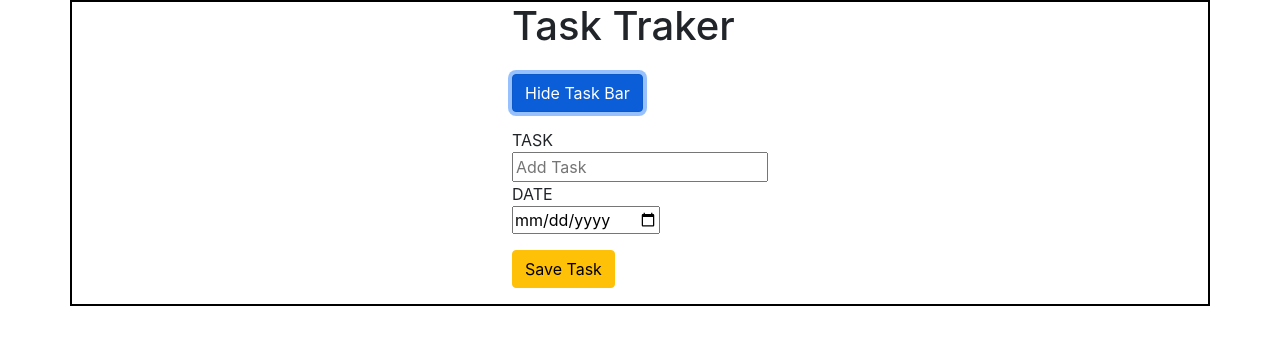
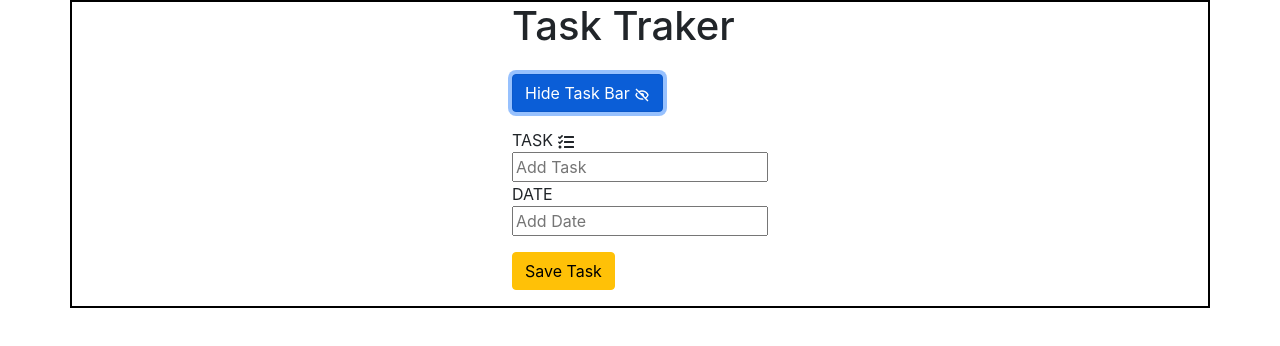
Before and after one commit to yaserdemet/Task-Tracker-React, a React (Create React App) app: page / in a window 1280 px wide. Both pictures are taken after a click on the button "Show Task Bar". Shown: the top 346 px of the page. Built offline with nearby package versions, Linux system fonts and the light colour scheme.

Commit message:
react-icons

```diff
--- a/package.json
+++ b/package.json
@@ -9,6 +9,7 @@
     "bootstrap": "^5.1.3",
     "react": "^18.2.0",
     "react-dom": "^18.2.0",
+    "react-icons": "^4.4.0",
     "react-scripts": "5.0.1",
     "web-vitals": "^2.1.0"
   },
--- a/src/components/Header.jsx
+++ b/src/components/Header.jsx
@@ -1,6 +1,7 @@
 
 import { useState, useEffect } from 'react'
 import Inputs from './Inputs'
+import {BiHide} from 'react-icons/bi'
 
 
 const Header = () => {
@@ -16,7 +17,7 @@ const Header = () => {
     <div>
         <h1>Task Traker</h1>
         <button className='btn btn-primary my-3' onClick={() => setIsOpen(!isOpen)}>
-          {isOpen ? 'Show Task Bar' :  'Hide Task Bar'  }
+          {isOpen ? 'Show Task Bar' :  <span>Hide Task Bar <BiHide/></span>}
         </button>
       {
         !isOpen && <Inputs  data1={data1} setData1={setData1}/>
--- a/src/components/Inputs.jsx
+++ b/src/components/Inputs.jsx
@@ -1,5 +1,7 @@
 import React from "react";
+
 import { useState } from "react";
+import { FaTasks } from "react-icons/fa";
 
 const Inputs = ({setData1 , data1}) => {
 
@@ -34,8 +36,7 @@ const Inputs = ({setData1 , data1}) => {
     <form >
       <div>
         <label style={{ display: "block" }} htmlFor="Task">
-          TASK
-        </label>
+          TASK  <FaTasks /> </label>
         <input
           name="task"
           value={data.task}
@@ -51,7 +52,7 @@ const Inputs = ({setData1 , data1}) => {
         <input
         value={data.date}
           name="date"
-          type="date"
+          type="text"
           placeholder="Add Date"
           onChange={handleChange}
         />
```
Also changed, not shown: 1 other file (tests, documents, lock files or other folders).
